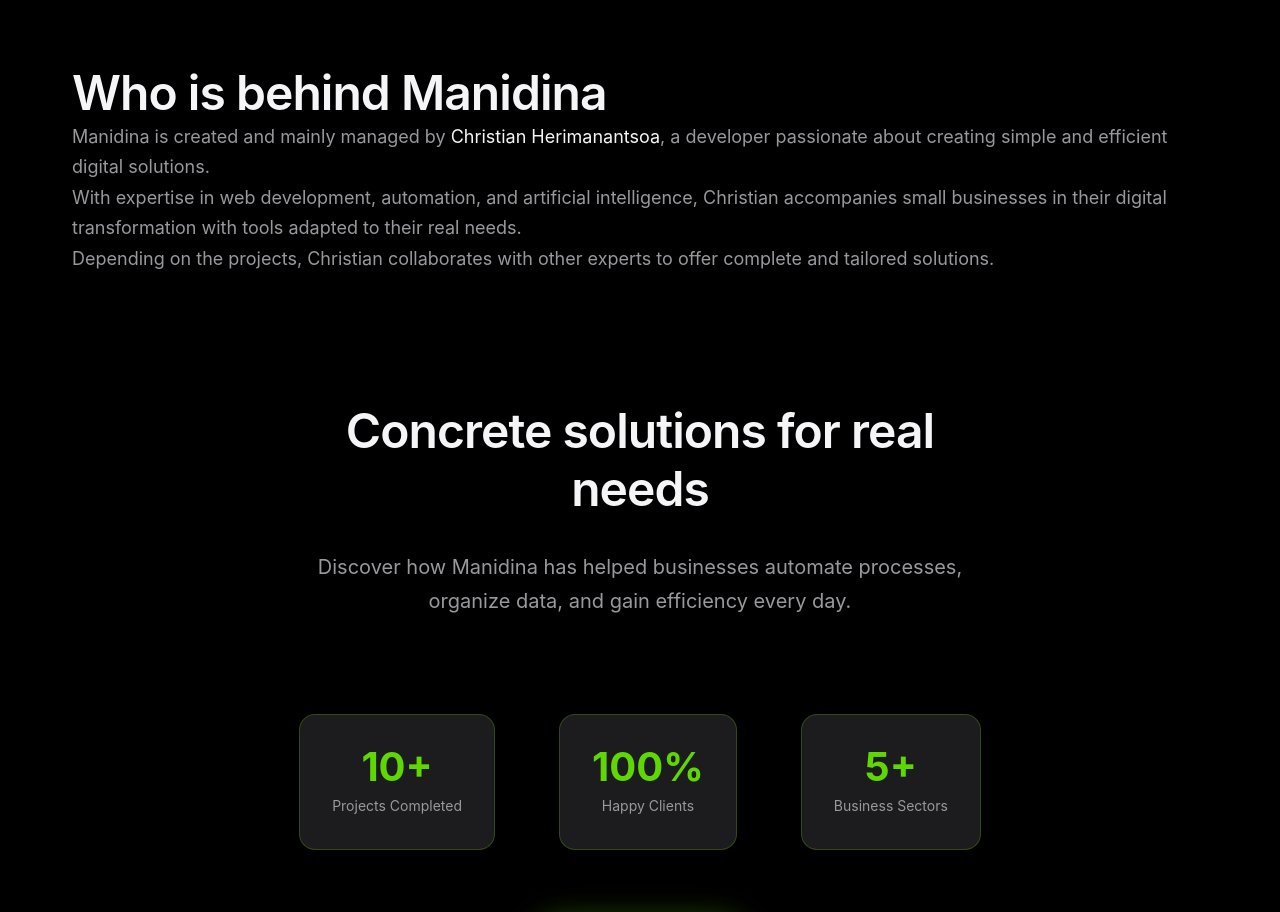
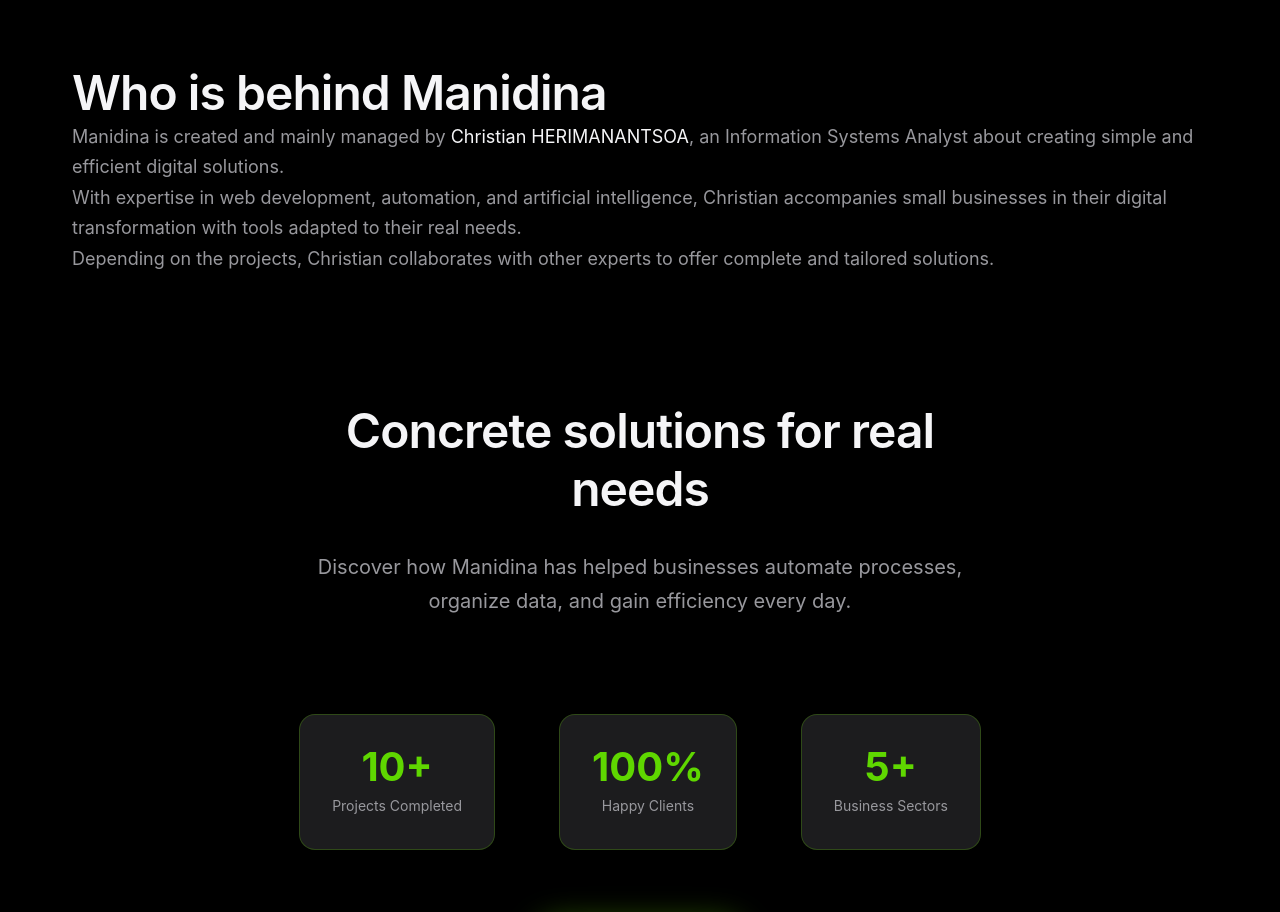
Before and after one commit to herimanantsoa51/manidina.me, a React (Vite) app in the folder frontend/: page / in a window 1280 px wide. Shown: the part 2360-3272 px from the top of the page. Built offline with nearby package versions, Linux system fonts and the light colour scheme.

Commit message:
feat: add full name in About page profile description

```diff
--- a/frontend/src/components/About.jsx
+++ b/frontend/src/components/About.jsx
@@ -42,7 +42,7 @@
               <motion.a
                 href="/portfolio"
                 className="about__link"
-                aria-label="Voir le portfolio de Christian Herimanantsoa"
+                aria-label="Voir le portfolio de Christian HERIMANANTSOA"
                 whileHover={{ scale: 1.05 }}
                 whileTap={{ scale: 0.95 }}
               >
--- a/frontend/src/locales/en.json
+++ b/frontend/src/locales/en.json
@@ -91,8 +91,8 @@
   "about": {
     "title": "Who is behind Manidina",
     "p1_prefix": "Manidina is created and mainly managed by",
-    "p1_link": "Christian Herimanantsoa",
-    "p1_suffix": ", a developer passionate about creating simple and efficient digital solutions.",
+    "p1_link": "Christian HERIMANANTSOA",
+    "p1_suffix": ", an Information Systems Analyst about creating simple and efficient digital solutions.",
     "p2": "With expertise in web development, automation, and artificial intelligence, Christian accompanies small businesses in their digital transformation with tools adapted to their real needs.",
     "p3": "Depending on the projects, Christian collaborates with other experts to offer complete and tailored solutions."
   },
--- a/frontend/src/locales/fr.json
+++ b/frontend/src/locales/fr.json
@@ -91,13 +91,13 @@
   "about": {
     "title": "Qui est derrière Manidina",
     "p1_prefix": "Manidina est créé et principalement géré par",
-    "p1_link": "Christian Herimanantsoa",
-    "p1_suffix": ", développeur passionné par la création de solutions numériques simples et efficaces.",
+    "p1_link": "Christian HERIMANANTSOA",
+    "p1_suffix": ", analyste en systèmes d'information , passionné par la création de solutions numériques simples et efficaces.",
     "p2": "Avec une expertise en développement web, automatisation et intelligence artificielle, Christian accompagne les petites entreprises dans leur transformation digitale avec des outils adaptés à leurs besoins réels.",
     "p3": "Selon les projets, Christian collabore avec d'autres experts pour offrir des solutions complètes et sur mesure."
   },
   "portfolio": {
-    "profile_desc": "Étudiant en <a href=\"https://mit-ua.mg/\" target=\"_blank\" rel=\"noopener noreferrer\">Mention Informatique</a> à la <a href=\"https://siansa.univ-antananarivo.mg/\" target=\"_blank\" rel=\"noopener noreferrer\">Faculté des Sciences</a> de l'<a href=\"https://www.univ-antananarivo.mg\" target=\"_blank\" rel=\"noopener noreferrer\">Université d'Antananarivo</a>, passionné par l'aviation et les technologies d'optimisation. Mes projets sont inspirés par ma fascination pour l'aéronautique, l'efficacité des systèmes et l'intelligence artificielle. Mon objectif est de combiner mes compétences en développement avec le secteur aérospatial pour créer des solutions innovantes.",
+    "profile_desc": "Je suis <strong>HERIMANANTSOA Manitriniaina Christian</strong>, étudiant en <a href=\"https://mit-ua.mg/\" target=\"_blank\" rel=\"noopener noreferrer\">Mention Informatique et Technologie</a> à la <a href=\"https://siansa.univ-antananarivo.mg/\" target=\"_blank\" rel=\"noopener noreferrer\">Faculté des Sciences</a> de l'<a href=\"https://www.univ-antananarivo.mg\" target=\"_blank\" rel=\"noopener noreferrer\">Université d'Antananarivo</a>, passionné par l'aviation et les technologies d'optimisation. Mes projets sont inspirés par ma fascination pour l'aéronautique, l'efficacité des systèmes et l'intelligence artificielle. Mon objectif est de combiner mes compétences en développement avec le secteur aérospatial pour créer des solutions innovantes.",
     "skills_title": "Compétences Techniques",
     "deployments_title": "Mes Déploiements & Réalisations",
     "deployments_desc": "Voici où j'ai déjà déployé mes compétences : des solutions complètes mises en production pour des clients réels, des projets encore en étude et en attente d'investisseurs, et des projets purement pédagogiques nés de ma passion.",
```
